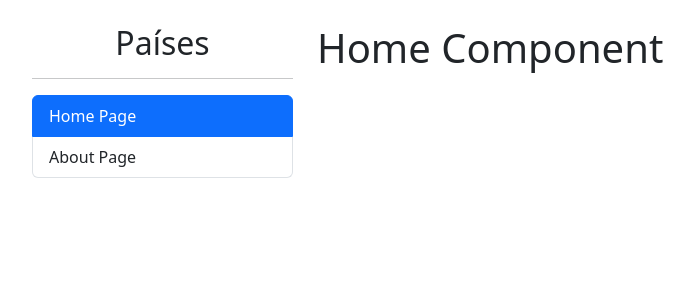
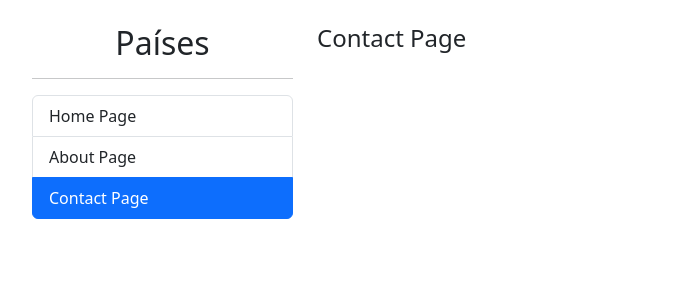
Before and after one commit to PavDev3/countryWiki, an Angular app: page /contact in a window 1280 px wide. Before the commit this address led to /home. Shown: the top 300 px of the page, without its empty margins (50-744 px from the left). Built offline with nearby package versions, Linux system fonts and the light colour scheme.

Commit message:
contact page component

```diff
--- a/src/app/app.routes.ts
+++ b/src/app/app.routes.ts
@@ -16,6 +16,13 @@ export const routes: Routes = [
       ),
   },
   {
+    path: 'contact',
+    loadComponent: () =>
+      import('./shared/pages/contact/contact-page.component').then(
+        (m) => m.ContactPageComponent
+      ),
+  },
+  {
     path: '',
     redirectTo: 'home',
     pathMatch: 'full',
--- a/src/app/shared/components/sidebar/sidebar.component.html
+++ b/src/app/shared/components/sidebar/sidebar.component.html
@@ -9,4 +9,7 @@
   <li routerLink="/about" routerLinkActive="active" class="list-group-item">
     About Page
   </li>
+  <li routerLink="/contact" routerLinkActive="active" class="list-group-item">
+    Contact Page
+  </li>
 </ul>
--- /dev/null
+++ b/src/app/shared/pages/contact/contact-page.component.html
@@ -0,0 +1 @@
+<h4>Contact Page</h4>
```
Also changed, not shown: src/app/shared/pages/contact/contact-page.component.ts (added, +8 -0 lines).
